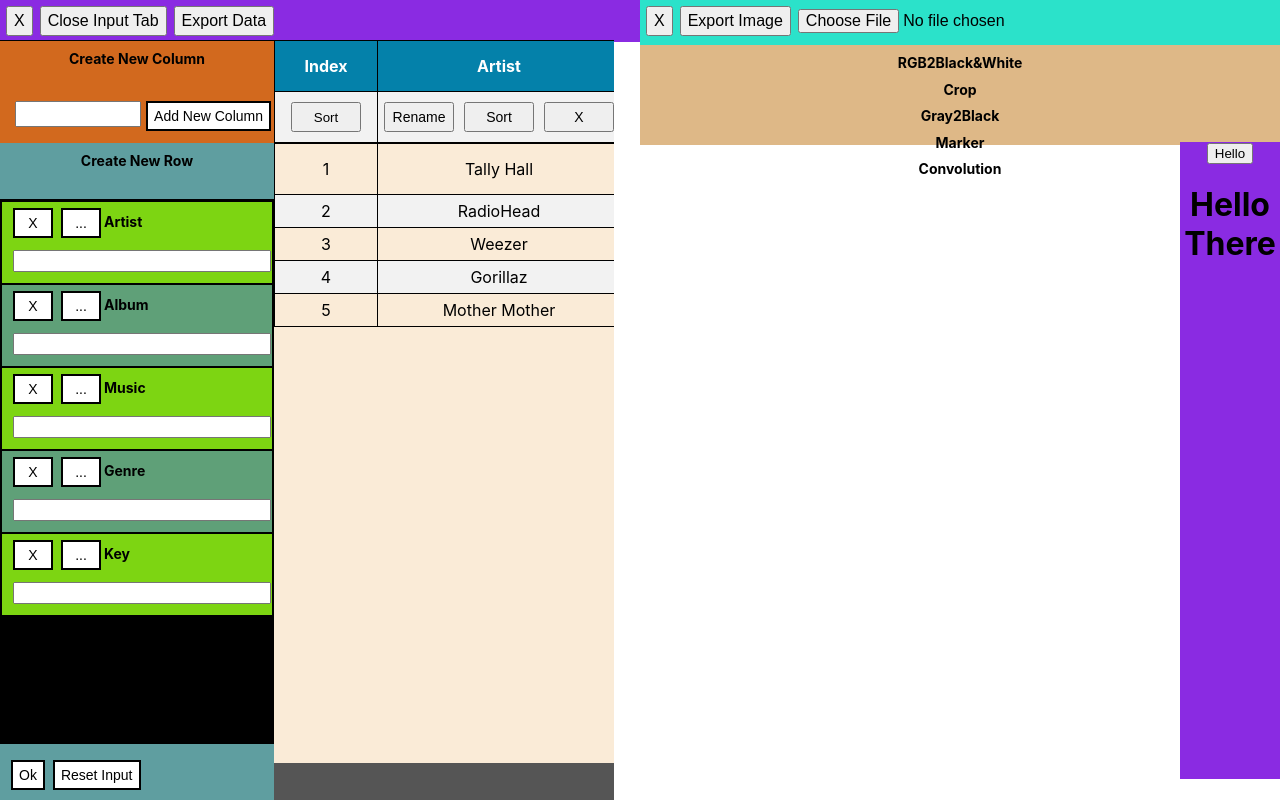
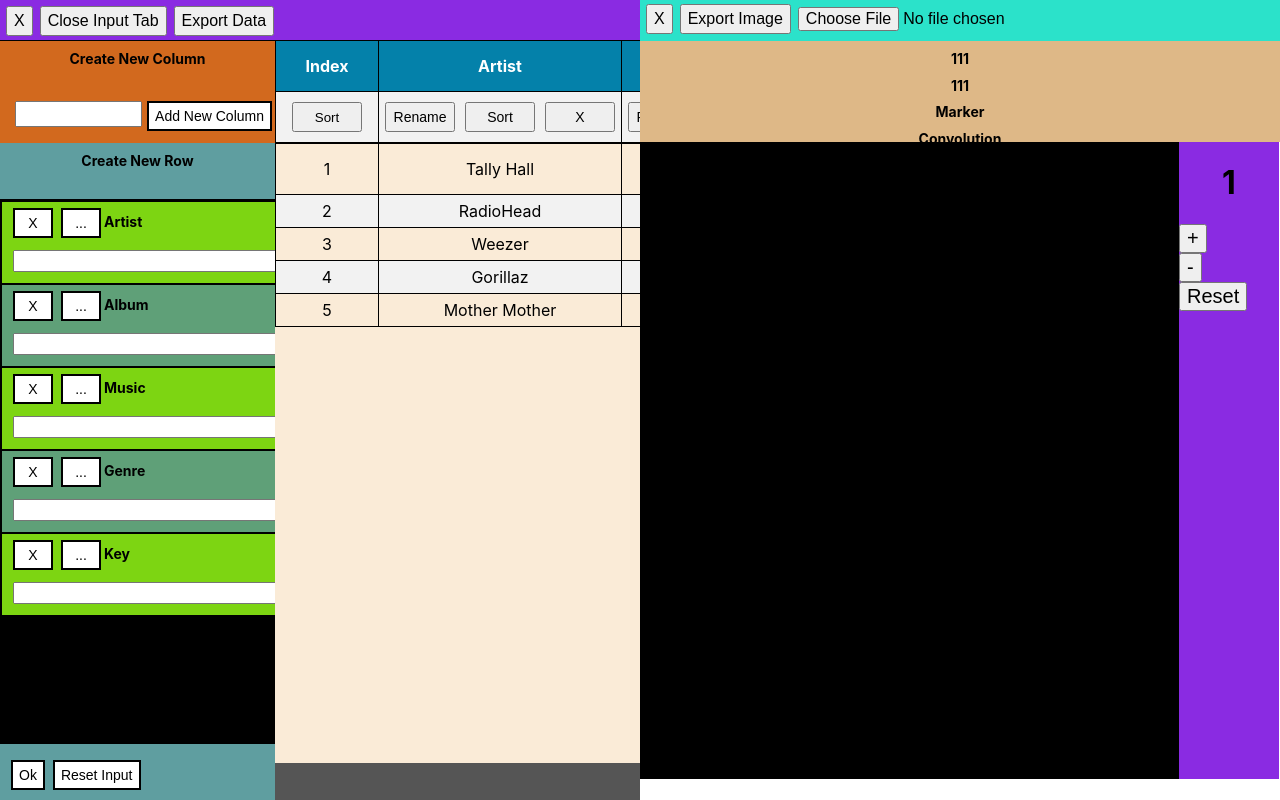
Before and after one commit to NihilisticMotif/JOCR, a React (Create React App) app in the folder jocreactypescript/: page / in a window 1280 px wide. Built offline with nearby package versions, Linux system fonts and the light colour scheme.

Commit message:
Today I code C04_Canvas's width and height.

```diff
--- a/jocreactypescript/src/Components/C01_Table/index.tsx
+++ b/jocreactypescript/src/Components/C01_Table/index.tsx
@@ -28,8 +28,9 @@ SS_Columns,
 setSS_Columns,
 SS_EditColumn,
 setSS_EditColumn,
-setSS_IsNarrow,
-setSS_C02
+SS_C02,
+setSS_C02,
+setSS_OpenPanel,
 }:{
 // TYPE
 // PERPERTY
@@ -41,8 +42,8 @@ setSS_Columns:(S:TS_Column[])=>void,
 SS_EditColumn:0|1,
 setSS_EditColumn:(S:0|1)=>void,
 SS_C02:boolean,
-setSS_IsNarrow:(S:boolean)=>void;
-setSS_C02:(S:boolean)=>void
+setSS_C02:(S:boolean)=>void,
+setSS_OpenPanel:(S:0|1|2)=>void
 }
 ) => {
 //****************************************************************************
@@ -54,18 +55,18 @@ setSS_C02:(S:boolean)=>void
     useEffect(() => {
         const let_CurrentC01 = Ref_C01.current;
         if (let_CurrentC01) {
-        const let_ResizeObs = new ResizeObserver(() => {
+        // Close C02_Input when the width of C01_Table is less than 175
+        const let_ObsResize = new ResizeObserver(() => {
             let let_C01Width=(document.getElementById('C01id_H')as HTMLElement)!.offsetWidth
             if(let_C01Width<175){
                 setSS_C02(false)
             }
         });
-        let_ResizeObs.observe(let_CurrentC01);
+        let_ObsResize.observe(let_CurrentC01);
         return () => {
-            let_ResizeObs.disconnect();
+            let_ObsResize.disconnect();
         };
     }
-
     }, []);
 
 //****************************************************************************
--- a/jocreactypescript/src/Components/C02_Input/index01.css
+++ b/jocreactypescript/src/Components/C02_Input/index01.css
@@ -8,6 +8,7 @@
     --let_FontSize01:14px;
     --C02_HeaderHeight:100px;
     --C02_MarginLeft:10px;
+    --C02_Width:275px;
 }
 
 #C02id_Div {
@@ -15,7 +16,7 @@
 }
 
 #C02id_Div{
-    width: 300px;
+    width: var(--C02_Width);
 }
 
 #C02id_Div button {
@@ -72,7 +73,7 @@ Not interesting
 }
 
 .C02id_RowInput{
-    width: 250px;
+    width: var(--C02_Width);
 }
 
 #C02id_DivButton{
--- a/jocreactypescript/src/Components/C03_Header/index00.css
+++ b/jocreactypescript/src/Components/C03_Header/index00.css
@@ -4,7 +4,7 @@
 ////////////////////////////////////////////////////////////////////////////////
 */
 
-.C03id_DivHeader {
+#C03id_DivHeader {
     background-color: blueviolet;
     width:  100%;
 }
--- /dev/null
+++ b/jocreactypescript/src/Components/C04_Canvas/Coms/U_Editor.tsx
@@ -0,0 +1,21 @@
+const U_Editor = (
+//****************************************************************************
+// INPUT
+//****************************************************************************
+{
+
+}
+:{
+
+})=>{
+
+return(
+  <div className='C04id_Editor'>
+      <h1>111</h1>
+      <h1>111</h1>
+      <h1>Marker</h1>
+      <h1>Convolution</h1>
+    </div>)
+}
+
+export default U_Editor
--- /dev/null
+++ b/jocreactypescript/src/Components/C04_Canvas/Coms/U_Toolbar.css
@@ -0,0 +1,19 @@
+:root{
+    --C04_ZoomButton:30px;
+    --C04_FintSize:20px;
+}
+
+.C04id_Toolbar {
+    width: var(--C04_RightToolW);
+    background-color: blueviolet;
+    display:inline-block;
+}
+
+.C04id_Toolbar button{
+    display: grid;
+    /*
+    width:  var(--C04_ZoomButton);
+    height: var(--C04_ZoomButton);
+    */
+    font-size: var(--C04_FintSize);
+}
--- /dev/null
+++ b/jocreactypescript/src/Components/C04_Canvas/Coms/U_Toolbar.tsx
@@ -0,0 +1,44 @@
+import './U_Toolbar.css'
+const U_Toolbar = (
+//****************************************************************************
+// INPUT
+//****************************************************************************
+{
+SS_Zoom,
+setSS_Zoom
+}
+:{
+SS_Zoom:number,
+setSS_Zoom:(S:number)=>void
+})=>{
+//****************************************************************************
+// FUNCTION_00: Zoom setting
+//****************************************************************************
+    function f_PosZoom(){
+        let ss_Zoom=SS_Zoom
+        let let_Zoom = parseFloat((ss_Zoom+0.1).toFixed(1));
+        setSS_Zoom(let_Zoom)
+    }
+    function f_NegZoom(){
+        if(SS_Zoom>0.1){
+        let ss_Zoom=SS_Zoom
+        let let_Zoom = parseFloat((ss_Zoom-0.1).toFixed(1));
+        setSS_Zoom(let_Zoom)
+    }}
+    function f_ResetZoom(){
+        setSS_Zoom(1)
+    }
+//****************************************************************************
+// OUTPUT
+//****************************************************************************
+return(
+  <div className='C04id_Toolbar'
+    style={{height:`calc(100vh - ${143+20}px)`}}>
+    <h1>{SS_Zoom}</h1>
+    <button onClick={f_PosZoom}>+</button>
+    <button onClick={f_NegZoom}>-</button>
+    <button onClick={f_ResetZoom}>Reset</button>
+  </div>)
+}
+
+export default U_Toolbar
--- a/jocreactypescript/src/Components/C04_Canvas/index.tsx
+++ b/jocreactypescript/src/Components/C04_Canvas/index.tsx
@@ -1,11 +1,13 @@
 // React
-import React, { ChangeEvent, useState , useEffect, useRef } from 'react';
+import React, { ChangeEvent, useState , useEffect, useRef , useLayoutEffect} from 'react';
 
 // Components
 //import R_FilterColumn from './Coms/R_FilterColumn';
 
 // Type
 import TS_Row from '../T01_Row/An_Index';
+import U_Editor from './Coms/U_Editor';
+import U_Toolbar from './Coms/U_Toolbar';
 
 // CSS
 import './index00.css'
@@ -14,8 +16,6 @@ import './index01.css'
 interface IN_C04{
 SS_OpenPanel:0|1|2;
 setSS_OpenPanel:(S:0|1|2)=>void;
-SS_IsNarrow:boolean;
-setSS_IsNarrow:(S:boolean)=>void;
 setSS_C02:(S:boolean)=>void
 }
 
@@ -26,44 +26,37 @@ const C04_Canvas: React.FC<IN_C04> = (
 {
 SS_OpenPanel,
 setSS_OpenPanel,
-SS_IsNarrow,
-setSS_IsNarrow,
-setSS_C02
 }
 :{
 SS_OpenPanel:0|1|2,
 setSS_OpenPanel:(S:0|1|2)=>void
-SS_IsNarrow:boolean;
-setSS_IsNarrow:(S:boolean)=>void;
-setSS_C02:(S:boolean)=>void
 }) => {
 
 //****************************************************************************
 // HOOK
 //****************************************************************************
   const [SS_Image, setSS_Image] = useState<string | null>(null);
-
+  const [SS_Zoom,setSS_Zoom] = useState<number>(1)
+  const [SS_WidthImage, setSS_WidthImage] = useState<number>(0);
   const Ref_C04 = useRef<HTMLDivElement | null>(null);
 
+  // Dynamic CSS Setting for Image Width
   useEffect(() => {
-      const let_CurrentC04 = Ref_C04.current;
-      if (let_CurrentC04) {
-      const let_ResizeObs = new ResizeObserver(() => {
-          let let_C04Width=(document.getElementById('C04id_Canvas')as HTMLElement)!.offsetWidth
-          if(let_C04Width<500){
-              setSS_IsNarrow(true)
-              setSS_C02(false)
-          }
-          else{
-              setSS_IsNarrow(false)
-          }
-      });
-      let_ResizeObs.observe(let_CurrentC04);
+      const let_CurrentWidthC04 = Ref_C04.current;
+      let let_WidthC04=(document.getElementById('C04id_Canvas')as HTMLElement)
+      //'C04id_Image'
+      if (let_CurrentWidthC04) {
+      const let_ObsImageWidth = new ResizeObserver(() => {
+        setSS_WidthImage(let_WidthC04!.offsetWidth-1)
+      })
+
+      let_ObsImageWidth.observe(let_CurrentWidthC04);
       return () => {
-          let_ResizeObs.disconnect();
+          let_ObsImageWidth.disconnect();
       };
-  }
+      }
   }, []);
+
 
 //****************************************************************************
 // Function 00: Import Image
@@ -105,42 +98,46 @@ setSS_C02:(S:boolean)=>void
 // OUTPUT
 //****************************************************************************
   return (
-    <div id='C04id_Canvas' style={{display: 'grid'}} ref={Ref_C04}>
-    <div className='C04id_DivHeader'>
+    <div id='C04id_Canvas' ref={Ref_C04}>
+    <div id='C04id_DivHeader' style={{paddingTop:'3px',paddingBottom:'3px'}}>
         {JSX_OpenC01}
-        <td><button className='C04id_Header'>Export Image</button></td>
+        <td><button className='C04id_Header' style={{whiteSpace:'nowrap'}}>Export Image</button></td>
         <td>
         <input type="file" accept="image/*" className='C04id_Header' onChange={f_ImageChange} />
         </td>
         {//<td><button className='C04id_Header' >Export Image</button></td>
         }
     </div>
-    <div className='C04id_Editor'>
-      <h1>RGB2Black&White</h1>
-      <h1>Crop</h1>
-      <h1>Gray2Black</h1>
-      <h1>Marker</h1>
-      <h1>Convolution</h1>
-    </div>
+<U_Editor/>
 
-<div className='C04id_Body'
-style={SS_OpenPanel === 2 ? { width:'50%' } : {width:'100%'}}>
+
+<div id='C04id_Body'
+style={{width:(SS_WidthImage).toString()+'px'}}
+//style={SS_WidthImage>0 ? {width:SS_WidthImage.toString()+'px'} : {width:'100%'}}
+>
 
   <div className='C04id_Image'
-    style={{height:`calc(100vh - ${143+20}px)`}}
+    style={{
+      height:`calc(100vh - ${143+20}px)`,
+    }}
   >
   {
-    SS_Image && <img src={SS_Image} alt="Uploaded" />
+    SS_Image && <img
+    src={SS_Image}
+    alt="Uploaded"
+    style={{
+      //width:SS_Zoom.toString()+'px',
+      height:`calc(${SS_Zoom} * 100vh - ${SS_Zoom*(143+40)}px)`,
+    }}/>
   }
   </div>
 
-  <div className='C04id_RightToolbar'
-    style={{height:`calc(100vh - ${143+20}px)`}}>
-    <button>Hello</button>
-    <h1>Hello There</h1>
+
+<U_Toolbar
+SS_Zoom={SS_Zoom}
+setSS_Zoom={setSS_Zoom}
+/>
   </div>
-  </div>
-
 
     </div>
   );
--- a/jocreactypescript/src/Components/C04_Canvas/index00.css
+++ b/jocreactypescript/src/Components/C04_Canvas/index00.css
@@ -7,17 +7,22 @@
     --C04_RightToolW:100px;
 }
 
-.C04id_Body{
-    margin-top:142px;
-    display:flex;
+#C04id_Canvas{
+    display: grid;
+}
+#C04id_Body{
+    background-color: black;
+    display: flex;
     /*
+    display: flex;
     width:50%;
-    */
+
     margin-left:auto;
     position: fixed;
+    */
 }
 
-.C04id_DivHeader {
+#C04id_DivHeader {
     background-color: rgb(43, 226, 202);
     width: 100%;
 }
@@ -28,7 +33,10 @@
 
 .C04id_Image {
     width: calc(100% - var(--C04_RightToolW));
-    overflow: 'auto';
     overflow-y: scroll;
-    overflow-x: auto;
+    overflow-x: scroll;
 }
+
+.C04id_RightToolbar{
+    margin-left:auto
+}
--- a/jocreactypescript/src/Components/C04_Canvas/index01.css
+++ b/jocreactypescript/src/Components/C04_Canvas/index01.css
@@ -1,5 +1,5 @@
 :root{
-    --C04_MarginTop:5px;
+    --C04_MarginTop:0px;
     --C04_HeaderHeight: 100px;
     --C04_RightToolW: 100px;
 }
@@ -16,13 +16,8 @@
     background-color: burlywood;
     height:var(--C04_HeaderHeight);
     margin-top:0px;
-    margin-bottom: 0px;
+    padding-bottom: 1px;
 }
 .C04id_Editor h1{
     font-size:14px;
 }
-
-.C04id_RightToolbar{
-    width:var(--C04_RightToolW);
-    background-color: blueviolet;
-}
--- a/jocreactypescript/src/Components/index.css
+++ b/jocreactypescript/src/Components/index.css
@@ -13,10 +13,10 @@
     height:40px;
     background-color: black;
     width:100%;
+    grid-template-columns: 'repeat(2, 1fr)';
 }
 
 .Index_Canvas{
-    overflow: 'auto';
     margin-left: auto;;
 }
 
--- a/jocreactypescript/src/Components/index.tsx
+++ b/jocreactypescript/src/Components/index.tsx
@@ -1,5 +1,5 @@
 // React
-import { useState , useEffect} from 'react';
+import { useState , useEffect , useRef} from 'react';
 
 // Components
 import C01_Table from "./C01_Table";
@@ -15,23 +15,20 @@ import './index.css';
 // https://stackoverflow.com/questions/6229197/how-to-know-if-two-arrays-have-the-same-values
 const Components=()=>{
 //****************************************************************************
-// HOOK
+// USESTATE HOOK
 //****************************************************************************
     const [SS_EditColumn,setSS_EditColumn]=useState<0|1>(0)
     const [SS_C02,setSS_C02]=useState<boolean>(true)
     const [SS_OpenPanel,setSS_OpenPanel]=useState<0|1|2>(2)
+    const [SS_IsNarrow,setSS_IsNarrow]=useState<boolean>(false)
     // 0 = Open only C01_Table
     // 1 = Open only C04_Canvas
     // 2 = Open C01_Table and C04_Canvas
 
-    const [SS_IsNarrow,setSS_IsNarrow]=useState<boolean>(false)
-
     //useEffect(() => {
-    //    if(SS_IsNarrow){
-    //        setSS_C02(false)
-    //    }
+    //    alert(SS_IsNarrow)
     //},[SS_IsNarrow])
-
+    let let_C02Width=275
 //****************************************************************************
 // DEFAULT INPUT
 //****************************************************************************
@@ -52,9 +49,7 @@ const Components=()=>{
         {Key:4 ,Next:5  , Array:['Gorillaz','Demon Days',"Feel Good Inc.",'Hip Hop','04']},
         {Key:5 ,Next:6  , Array:['Mother Mother','O My Heart',"Hayloft",'Indie Rock','05']},
         ])
-//****************************************************************************
-// VARIABLE
-//****************************************************************************
+
 
 //****************************************************************************
 // JSX: C02_Iput
@@ -62,7 +57,7 @@ const Components=()=>{
     let JSX_C02=<></>
     let let_Width:string='50%'
     let let_C01Width:string='100%'
-    let let_C01MinWidth='480px'
+    let let_C01MinWidth='300px'
     if(SS_OpenPanel===0){
         let_C01Width='100%'
     }
@@ -78,7 +73,7 @@ const Components=()=>{
             SS_EditColumn={SS_EditColumn}
             setSS_EditColumn={setSS_EditColumn}
             />
-        let_Width='calc('+let_C01Width+' - 300px)'
+        let_Width='calc('+let_C01Width+' - '+let_C02Width.toString()+'px)'
     }
     else{
         JSX_C02=<></>
@@ -99,7 +94,7 @@ const Components=()=>{
         SS_EditColumn={SS_EditColumn}
         setSS_EditColumn={setSS_EditColumn}
         SS_C02={SS_C02}
-        setSS_IsNarrow={setSS_IsNarrow}
+        setSS_OpenPanel={setSS_OpenPanel}
         setSS_C02={setSS_C02}
         />
         JSX_C03=<C03_Header
@@ -107,7 +102,6 @@ const Components=()=>{
         SS_Columns={SS_Columns}
         SS_C02={SS_C02}
         setSS_C02={setSS_C02}
-        SS_IsNarrow={SS_IsNarrow}
         SS_OpenPanel={SS_OpenPanel}
         setSS_OpenPanel={setSS_OpenPanel}
         />
@@ -125,8 +119,6 @@ const Components=()=>{
         JSX_C04=<C04_Canvas
         SS_OpenPanel={SS_OpenPanel}
         setSS_OpenPanel={setSS_OpenPanel}
-        SS_IsNarrow={SS_IsNarrow}
-        setSS_IsNarrow={setSS_IsNarrow}
         setSS_C02={setSS_C02}
         />
     }
@@ -155,7 +147,7 @@ style={SS_OpenPanel === 2 ? { gridTemplateColumns: 'repeat(2, 1fr)' } : {}
 //****************************************************************************
 }
 <div id='HeaderLeft'
-style={SS_IsNarrow===true ? {width:let_C01MinWidth} : {}}
+//style={SS_IsNarrow===true ? {width:let_C01MinWidth} : {}}
 >
 {JSX_C03}
 </div>
@@ -184,6 +176,7 @@ style={SS_IsNarrow===true ? {width:let_C01MinWidth} : {}}
 
 <div id='BodyLeft'
 style={SS_IsNarrow===true ? {width:let_C01MinWidth} : {width:let_Width}}
+//style={{width:let_Width}}
 >
 {JSX_C02}
 {JSX_C01}
```
Also changed, not shown: jocreactypescript/src/Components/C03_Header/index.tsx (+5 -6 lines), 1 other file (tests, documents, lock files or other folders).
